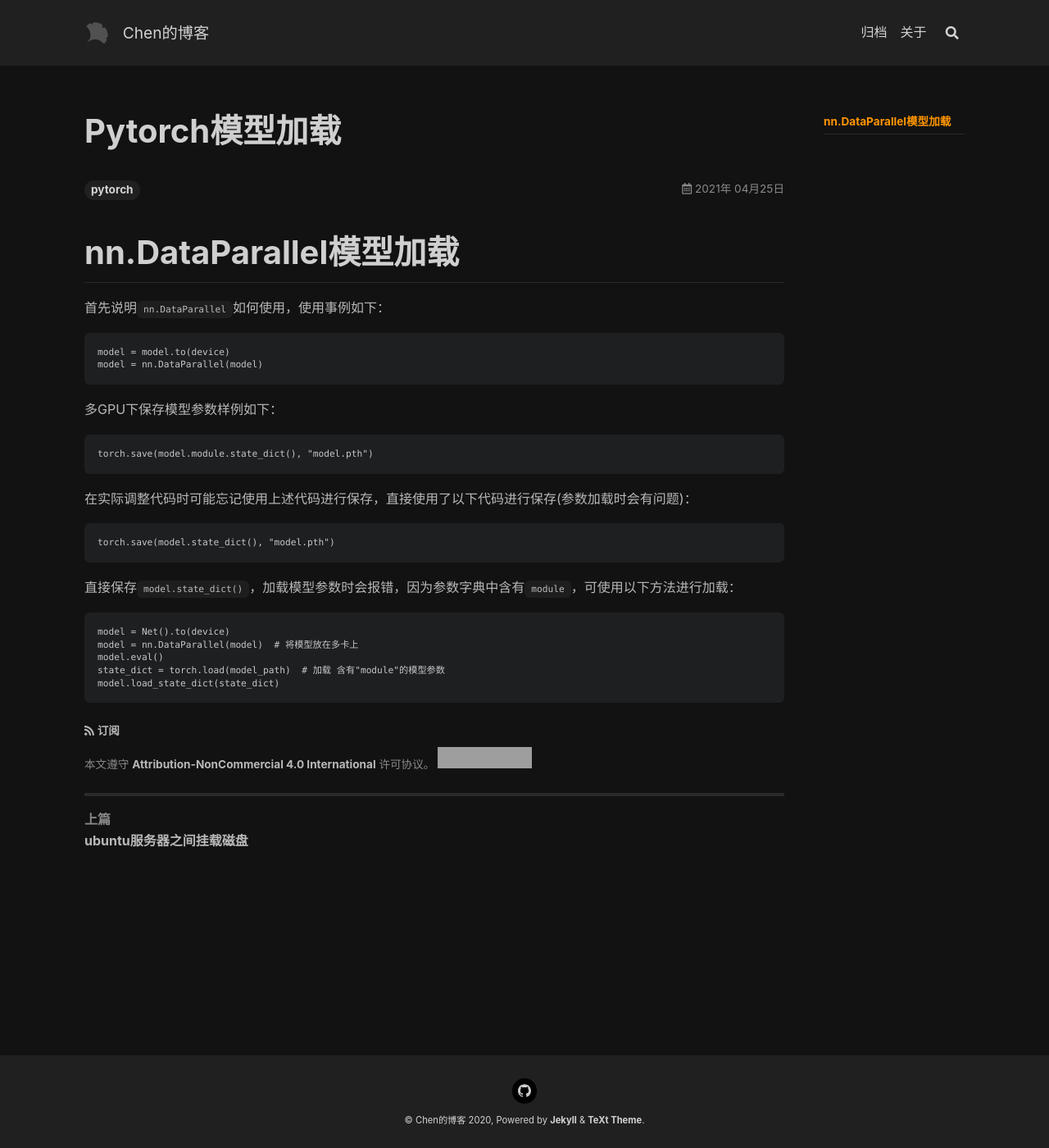
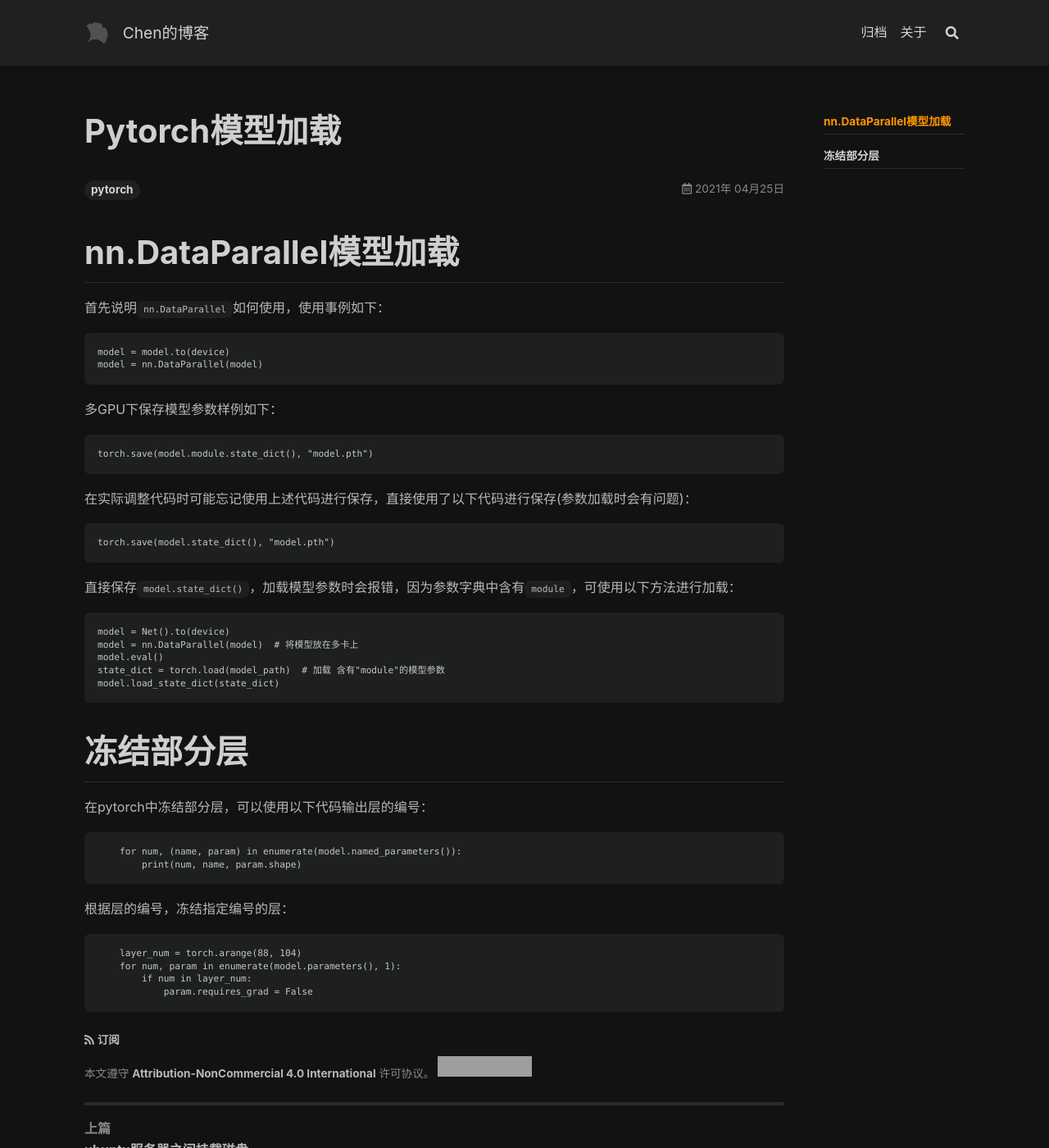
Before and after one commit to MrHwc/MrHwc.github.io, a Jekyll site: the page built from _posts/2021-4-25-profile.md, in a window 1280 px wide and 1400 px high. Shown: the whole window at 82% size. Built offline with Jekyll 4.4.1, drawn with Linux system fonts in a browser that asks for light colours; nearby versions of some CDN libraries; grey boxes are pictures that could not be loaded.

````diff
--- a/_posts/2021-4-25-profile.md
+++ b/_posts/2021-4-25-profile.md
@@ -27,3 +27,17 @@ model.eval()
 state_dict = torch.load(model_path)  # 加载 含有"module"的模型参数
 model.load_state_dict(state_dict)
 ```
+
+# 冻结部分层
+在pytorch中冻结部分层，可以使用以下代码输出层的编号：
+```
+    for num, (name, param) in enumerate(model.named_parameters()):
+        print(num, name, param.shape)
+```
+根据层的编号，冻结指定编号的层：
+```
+    layer_num = torch.arange(88, 104)
+    for num, param in enumerate(model.parameters(), 1):
+        if num in layer_num:
+            param.requires_grad = False
+```
````
Also changed, not shown: _posts/2020-11-24-Android Studio配置opencv.md (renamed from _posts/2020-11-24-profile.md, +3 -0 lines).
